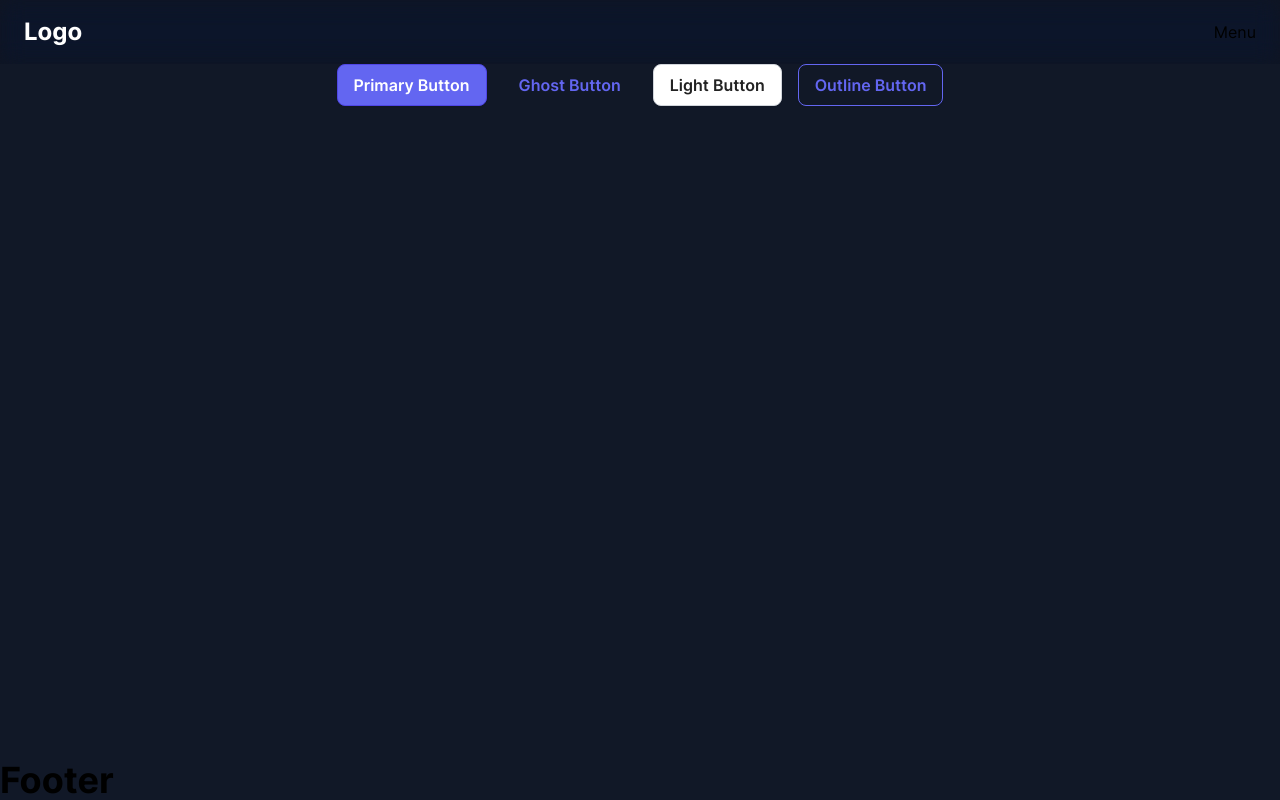
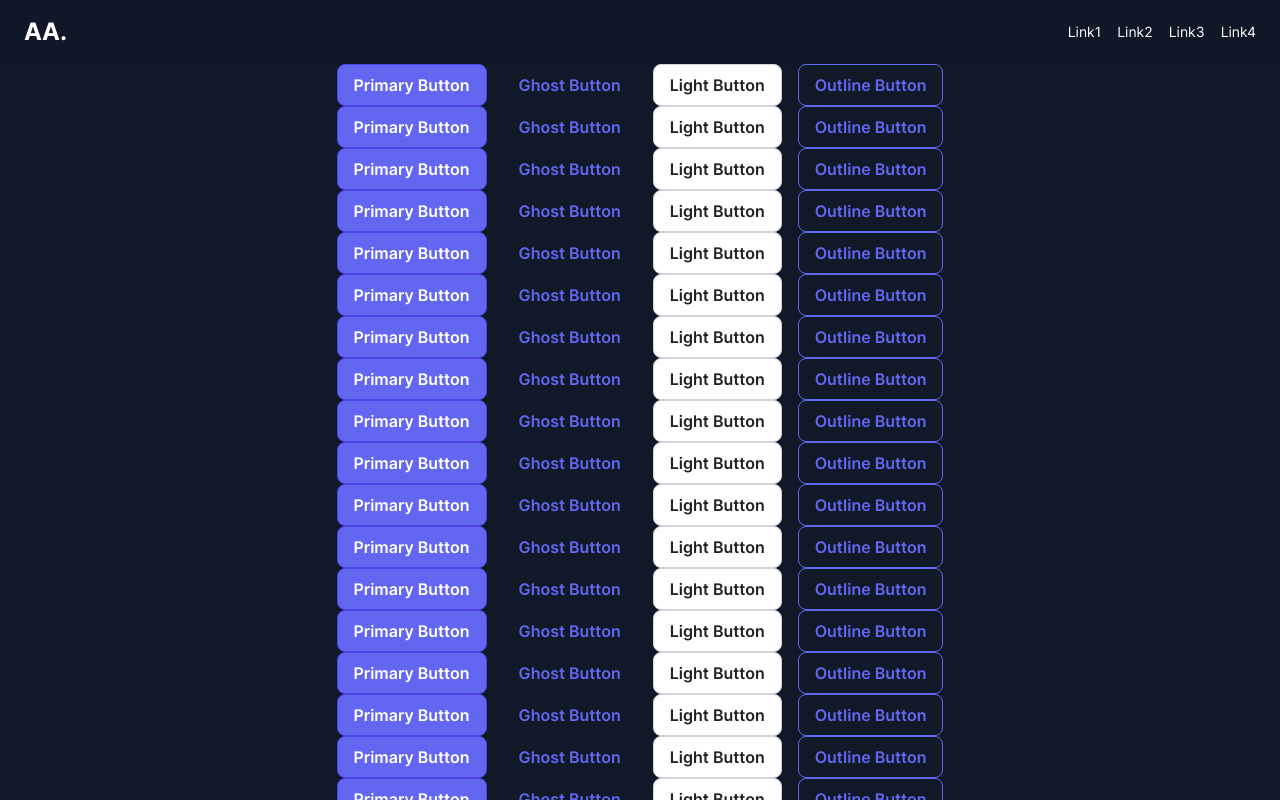
Before and after one commit to atyaio/atya.io, a Next.js app: page / in a window 1280 px wide. Shown: the top 800 px of the page. Built offline with nearby package versions, Linux system fonts and the light colour scheme.

Commit message:
feat: start of navbar

```diff
--- a/src/components/layout/Layout.tsx
+++ b/src/components/layout/Layout.tsx
@@ -1,13 +1,83 @@
 import * as React from 'react';
+
+import Nav from '@/components/layout/Nav';
 
 export default function Layout({ children }: { children: React.ReactNode }) {
   return (
     <div className='flex min-h-screen flex-col bg-gray-900'>
-      <nav className='sticky top-0 flex items-center justify-between bg-black bg-opacity-10 py-4 px-6 backdrop-blur-md backdrop-saturate-150'>
-        <h3 className='text-white'>Logo</h3>
-        <ul>Menu</ul>
-      </nav>
-      <main className='flex-1'>{children}</main>
+      <Nav />
+      <main className='flex-1'>
+        {children}
+        {children}
+        {children}
+        {children}
+        {children}
+        {children}
+        {children}
+        {children}
+        {children}
+        {children}
+        {children}
+        {children}
+        {children}
+        {children}
+        {children}
+        {children}
+        {children}
+        {children}
+        {children}
+        {children}
+        {children}
+        {children}
+        {children}
+        {children}
+        {children}
+        {children}
+        {children}
+        {children}
+        {children}
+        {children}
+        {children}
+        {children}
+        {children}
+        {children}
+        {children}
+        {children}
+        {children}
+        {children}
+        {children}
+        {children}
+        {children}
+        {children}
+        {children}
+        {children}
+        {children}
+        {children}
+        {children}
+        {children}
+        {children}
+        {children}
+        {children}
+        {children}
+        {children}
+        {children}
+        {children}
+        {children}
+        {children}
+        {children}
+        {children}
+        {children}
+        {children}
+        {children}
+        {children}
+        {children}
+        {children}
+        {children}
+        {children}
+        {children}
+        {children}
+        {children}
+      </main>
       <footer>
         <h1>Footer</h1>
       </footer>
--- /dev/null
+++ b/src/components/layout/Nav.tsx
@@ -0,0 +1,55 @@
+import Link from 'next/link';
+import React, { useEffect, useState } from 'react';
+
+import clsxm from '@/lib/clsxm';
+
+const Nav = () => {
+  const [showNavbarBlur, setShowNavbarBlur] = useState(false);
+
+  useEffect(() => {
+    const handleScroll = (e: Event) => {
+      (e.currentTarget as Window).scrollY > 0
+        ? setShowNavbarBlur(true)
+        : setShowNavbarBlur(false);
+    };
+
+    window.addEventListener('scroll', handleScroll);
+
+    return () => window.removeEventListener('scroll', handleScroll);
+  }, []);
+
+  return (
+    <nav
+      className={clsxm(
+        'sticky top-0 flex items-center justify-between bg-gray-900 bg-opacity-10 py-4 px-6',
+        showNavbarBlur && 'backdrop-blur-md backdrop-saturate-150'
+      )}
+    >
+      <h3 className='text-white'>AA.</h3>
+      <ul className='flex items-center gap-4 text-sm text-white'>
+        <li>
+          <Link href='/'>
+            <a>Link1</a>
+          </Link>
+        </li>
+        <li>
+          <Link href='/'>
+            <a>Link2</a>
+          </Link>
+        </li>
+        <li>
+          <Link href='/'>
+            <a>Link3</a>
+          </Link>
+        </li>
+        <li>
+          <Link href='/'>
+            <a>Link4</a>
+          </Link>
+        </li>
+      </ul>
+    </nav>
+  );
+};
+
+export default Nav;
```
